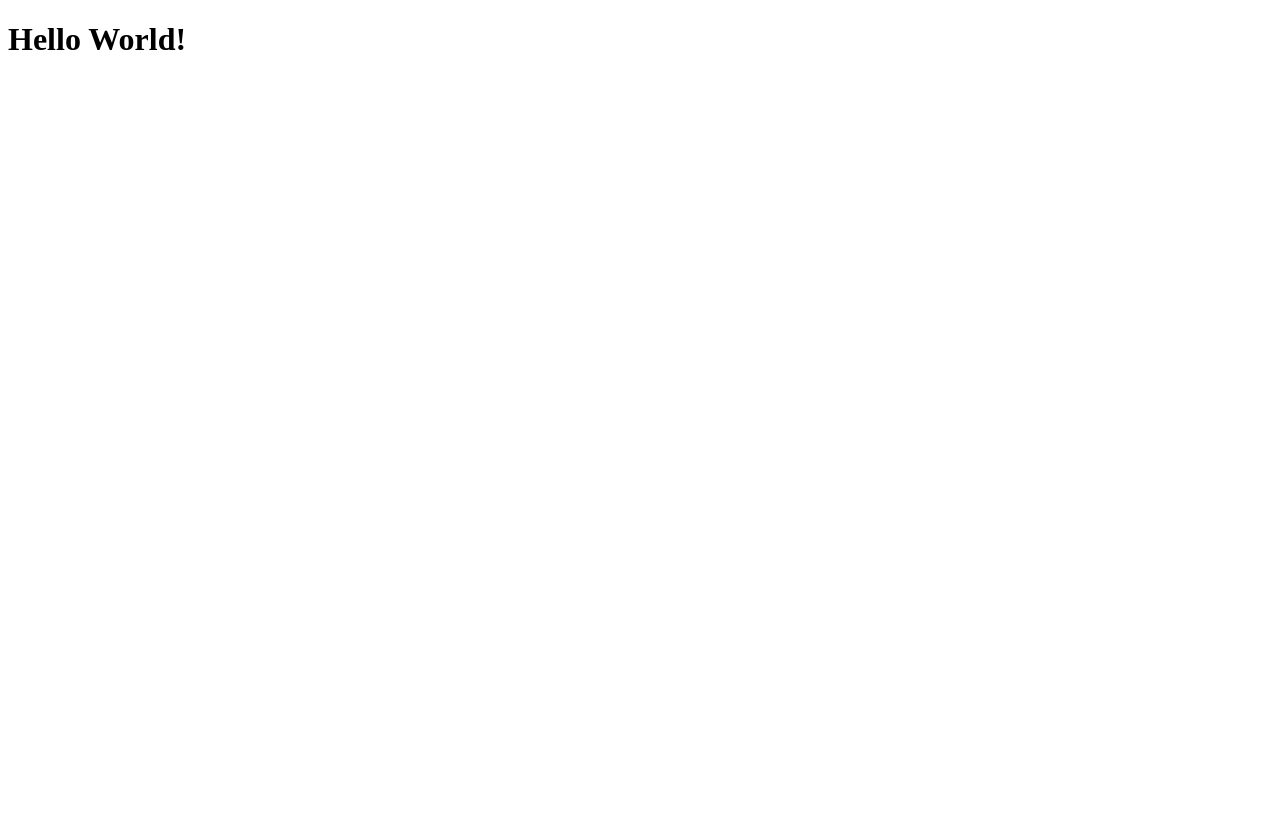
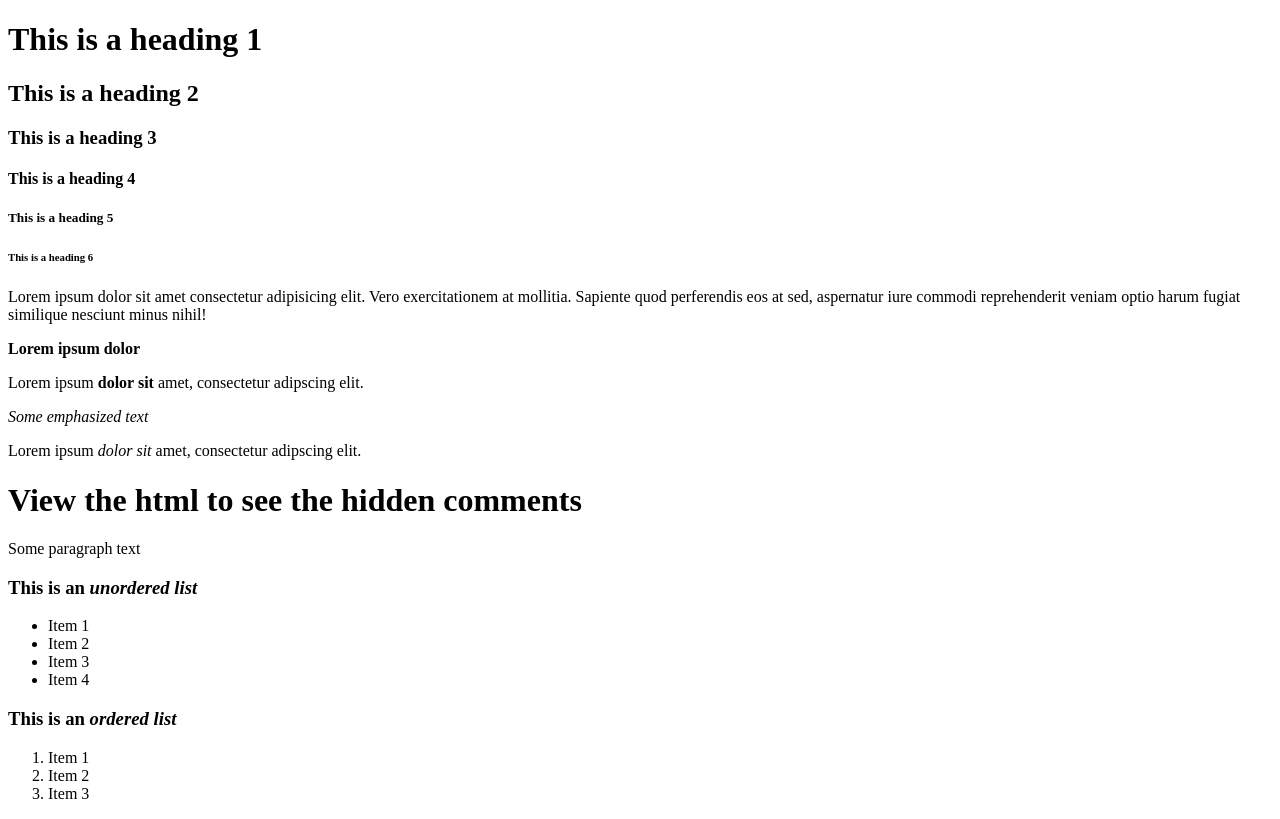
Before and after one commit to PookieBear278/The-Odin-Project-Xubuntu, a plain HTML site: page html-boilerplate/index.html in a window 1280 px wide. Drawn offline with Linux system fonts and the light colour scheme.

Commit message:
Learned text, list, links and images.
Basics headings, paragraphs, importance, emphasis
Unordered and ordered list
Anchor, href, src, file structure,
Images alt for screen readers for accessibility

```diff
--- a/html-boilerplate/index.html
+++ b/html-boilerplate/index.html
@@ -1,11 +1,62 @@
 <!DOCTYPE html>
 <html lang="en">
+
 <head>
     <meta charset="UTF-8">
     <meta name="viewport" content="width=device-width, initial-scale=1.0">
     <title>My Webpage</title>
 </head>
+
 <body>
-    <h1>Hello World!</h1>
+    <h1>This is a heading 1</h1>
+    <h2>This is a heading 2</h2>
+    <h3>This is a heading 3</h3>
+    <h4>This is a heading 4</h4>
+    <h5>This is a heading 5</h5>
+    <h6>This is a heading 6</h6>
+
+    <p>Lorem ipsum dolor sit amet consectetur adipisicing elit. Vero exercitationem at mollitia. Sapiente quod
+        perferendis eos at sed, aspernatur iure commodi reprehenderit veniam optio harum fugiat similique nesciunt minus
+        nihil!</p>
+
+    <strong>Lorem ipsum dolor</strong>
+
+    <p>Lorem ipsum <strong>dolor sit</strong> amet,
+        consectetur adipscing elit.</p>
+
+    <em>Some emphasized text</em>
+
+    <p>Lorem ipsum <em> dolor sit</em> amet,
+        consectetur adipscing elit.</p>
+
+    <h1>View the html to see the hidden comments</h1>
+    <!--I am an html comment-->
+
+    <p>Some paragraph text</p>
+    <!--I am another html comment-->
+
+
+    <!-- This is an unordered list -->
+     <h3>This is an <em>unordered list</em></h3>
+     <ul>
+        <li>Item 1</li>
+        <li>Item 2</li>
+        <li>Item 3</li>
+        <li>Item 4</li>
+     </ul>
+
+     <!-- This is an ordered list -->
+     <h3>This is an <em>ordered list</em></h3>
+     <ol>
+        <li>Item 1</li>
+        <li>Item 2</li>
+        <li>Item 3</li>
+     </ol>
+
+
+
+
+
 </body>
+
 </html>
```
Also changed, not shown: html-boilerplate/list.html (added, +46 -0 lines), odin-links-and-images/index.html (added, +25 -0 lines), odin-links-and-images/pages/about.html (added, +22 -0 lines), odin-links-and-images/assets/dog.jpg (added).
